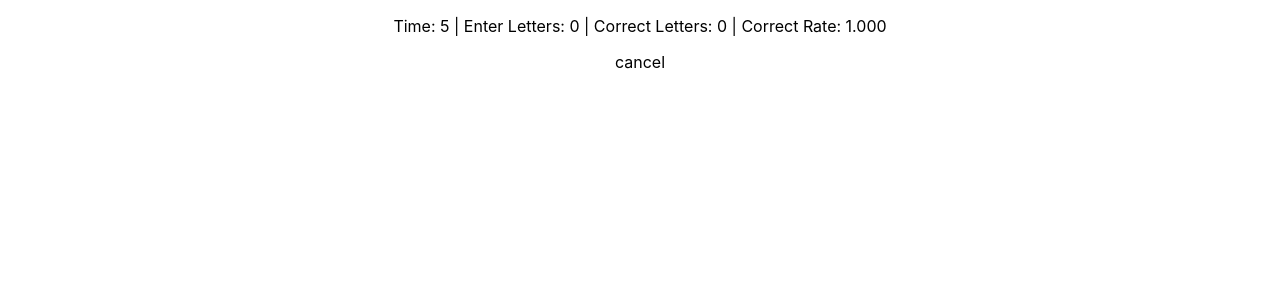
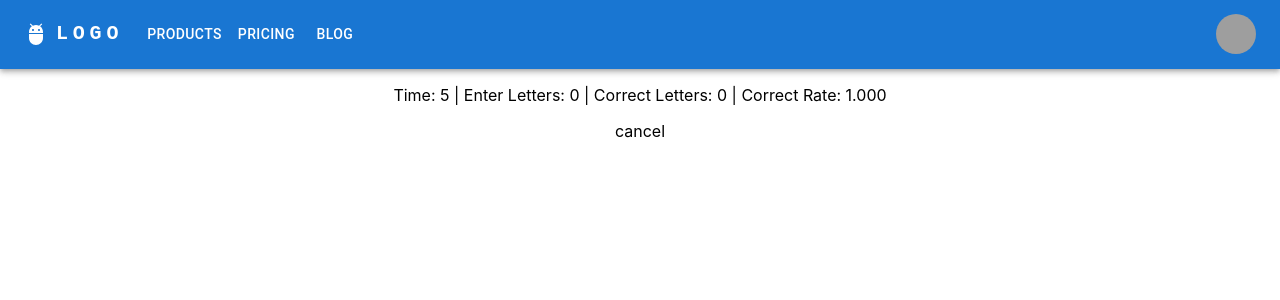
Before and after one commit to CodeCaterpillar666/type-up, a React (Create React App) app: page / in a window 1280 px wide. Shown: the top 300 px of the page. Built offline with nearby package versions, Linux system fonts and the light colour scheme; grey boxes are pictures that could not be loaded.

Commit message:
Implemented a nav bar component.

```diff
--- a/package.json
+++ b/package.json
@@ -3,6 +3,10 @@
   "version": "0.1.0",
   "private": true,
   "dependencies": {
+    "@emotion/react": "^11.9.0",
+    "@emotion/styled": "^11.8.1",
+    "@mui/icons-material": "^5.8.3",
+    "@mui/material": "^5.8.3",
     "@testing-library/jest-dom": "^5.14.1",
     "@testing-library/react": "^12.0.0",
     "@testing-library/user-event": "^13.2.1",
--- a/src/App.tsx
+++ b/src/App.tsx
@@ -4,6 +4,7 @@ import { Word } from './components/Word';
 import { Statistics } from './components/Statistics';
 import useUserInput from './hooks/useUserInput';
 import { useHotkeys } from 'react-hotkeys-hook';
+import { NavBar } from './components/NavBar'
 
 import { cet4 } from './assets/cet4';
 
@@ -43,6 +44,7 @@ function App() {
 
   return (
     <div className="App">
+      <NavBar />
       <Statistics hasStart={true} totalCnt={totalCnt} wrongCnt={wrongCnt} />
       <Word word={cet4[idx].name} userInput={userInput} />
     </div>
--- /dev/null
+++ b/src/components/NavBar/index.tsx
@@ -0,0 +1,161 @@
+import * as React from 'react';
+import AppBar from '@mui/material/AppBar';
+import Box from '@mui/material/Box';
+import Toolbar from '@mui/material/Toolbar';
+import IconButton from '@mui/material/IconButton';
+import Typography from '@mui/material/Typography';
+import Menu from '@mui/material/Menu';
+import MenuIcon from '@mui/icons-material/Menu';
+import Container from '@mui/material/Container';
+import Avatar from '@mui/material/Avatar';
+import Button from '@mui/material/Button';
+import Tooltip from '@mui/material/Tooltip';
+import MenuItem from '@mui/material/MenuItem';
+import AdbIcon from '@mui/icons-material/Adb';
+
+const pages = ['Products', 'Pricing', 'Blog'];
+const settings = ['Profile', 'Account', 'Dashboard', 'Logout'];
+
+export const NavBar = () => {
+  const [anchorElNav, setAnchorElNav] = React.useState<null | HTMLElement>(null);
+  const [anchorElUser, setAnchorElUser] = React.useState<null | HTMLElement>(null);
+
+  const handleOpenNavMenu = (event: React.MouseEvent<HTMLElement>) => {
+    setAnchorElNav(event.currentTarget);
+  };
+  const handleOpenUserMenu = (event: React.MouseEvent<HTMLElement>) => {
+    setAnchorElUser(event.currentTarget);
+  };
+
+  const handleCloseNavMenu = () => {
+    setAnchorElNav(null);
+  };
+
+  const handleCloseUserMenu = () => {
+    setAnchorElUser(null);
+  };
+
+  return (
+    <AppBar position="static">
+      <Container maxWidth="xl">
+        <Toolbar disableGutters>
+          <AdbIcon sx={{ display: { xs: 'none', md: 'flex' }, mr: 1 }} />
+          <Typography
+            variant="h6"
+            noWrap
+            component="a"
+            href="/"
+            sx={{
+              mr: 2,
+              display: { xs: 'none', md: 'flex' },
+              fontFamily: 'monospace',
+              fontWeight: 700,
+              letterSpacing: '.3rem',
+              color: 'inherit',
+              textDecoration: 'none',
+            }}
+          >
+            LOGO
+          </Typography>
+
+          <Box sx={{ flexGrow: 1, display: { xs: 'flex', md: 'none' } }}>
+            <IconButton
+              size="large"
+              aria-label="account of current user"
+              aria-controls="menu-appbar"
+              aria-haspopup="true"
+              onClick={handleOpenNavMenu}
+              color="inherit"
+            >
+              <MenuIcon />
+            </IconButton>
+            <Menu
+              id="menu-appbar"
+              anchorEl={anchorElNav}
+              anchorOrigin={{
+                vertical: 'bottom',
+                horizontal: 'left',
+              }}
+              keepMounted
+              transformOrigin={{
+                vertical: 'top',
+                horizontal: 'left',
+              }}
+              open={Boolean(anchorElNav)}
+              onClose={handleCloseNavMenu}
+              sx={{
+                display: { xs: 'block', md: 'none' },
+              }}
+            >
+              {pages.map((page) => (
+                <MenuItem key={page} onClick={handleCloseNavMenu}>
+                  <Typography textAlign="center">{page}</Typography>
+                </MenuItem>
+              ))}
+            </Menu>
+          </Box>
+          <AdbIcon sx={{ display: { xs: 'flex', md: 'none' }, mr: 1 }} />
+          <Typography
+            variant="h5"
+            noWrap
+            component="a"
+            href=""
+            sx={{
+              mr: 2,
+              display: { xs: 'flex', md: 'none' },
+              flexGrow: 1,
+              fontFamily: 'monospace',
+              fontWeight: 700,
+              letterSpacing: '.3rem',
+              color: 'inherit',
+              textDecoration: 'none',
+            }}
+          >
+            LOGO
+          </Typography>
+          <Box sx={{ flexGrow: 1, display: { xs: 'none', md: 'flex' } }}>
+            {pages.map((page) => (
+              <Button
+                key={page}
+                onClick={handleCloseNavMenu}
+                sx={{ my: 2, color: 'white', display: 'block' }}
+              >
+                {page}
+              </Button>
+            ))}
+          </Box>
+
+          <Box sx={{ flexGrow: 0 }}>
+            <Tooltip title="Open settings">
+              <IconButton onClick={handleOpenUserMenu} sx={{ p: 0 }}>
+                <Avatar alt="Remy Sharp" src="/static/images/avatar/2.jpg" />
+              </IconButton>
+            </Tooltip>
+            <Menu
+              sx={{ mt: '45px' }}
+              id="menu-appbar"
+              anchorEl={anchorElUser}
+              anchorOrigin={{
+                vertical: 'top',
+                horizontal: 'right',
+              }}
+              keepMounted
+              transformOrigin={{
+                vertical: 'top',
+                horizontal: 'right',
+              }}
+              open={Boolean(anchorElUser)}
+              onClose={handleCloseUserMenu}
+            >
+              {settings.map((setting) => (
+                <MenuItem key={setting} onClick={handleCloseUserMenu}>
+                  <Typography textAlign="center">{setting}</Typography>
+                </MenuItem>
+              ))}
+            </Menu>
+          </Box>
+        </Toolbar>
+      </Container>
+    </AppBar>
+  );
+};
```
Also changed, not shown: 2 other files (tests, documents, lock files or other folders).
